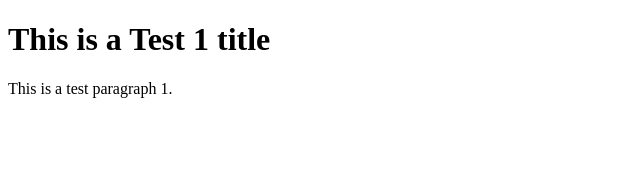
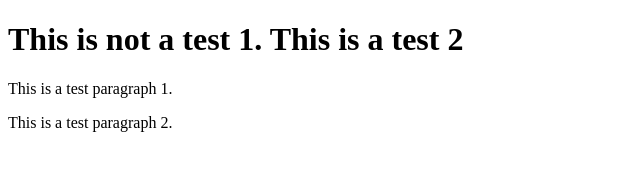
Before and after one commit to gabrielh-muniz/team-training, a plain HTML site: page index.html in a window 1280 px wide. Shown: the whole page, without its empty margins (0-640 px from the left). Drawn offline with Linux system fonts and the light colour scheme.

Commit message:
feat: change the index.html and add another paragraph

```diff
--- a/index.html
+++ b/index.html
@@ -3,10 +3,11 @@
   <head>
     <meta charset="UTF-8" />
     <meta name="viewport" content="width=device-width, initial-scale=1.0" />
-    <title>This is a Test 1</title>
+    <title>This is a Test 2 for the current branch.</title>
   </head>
   <body>
-    <h1>This is a Test 1 title</h1>
+    <h1>This is not a test 1. This is a test 2</h1>
     <p>This is a test paragraph 1.</p>
+    <p>This is a test paragraph 2.</p>
   </body>
 </html>
```
